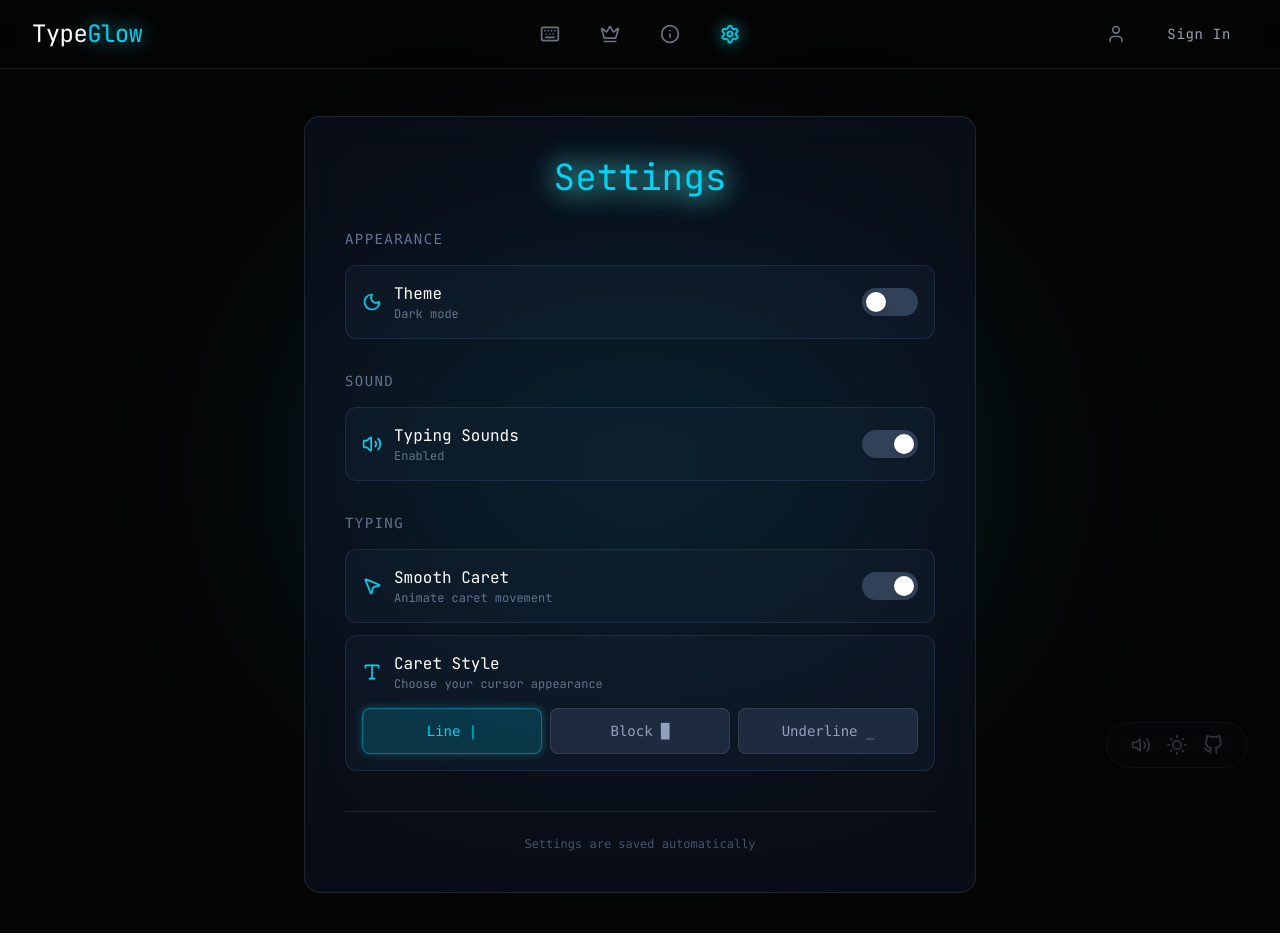
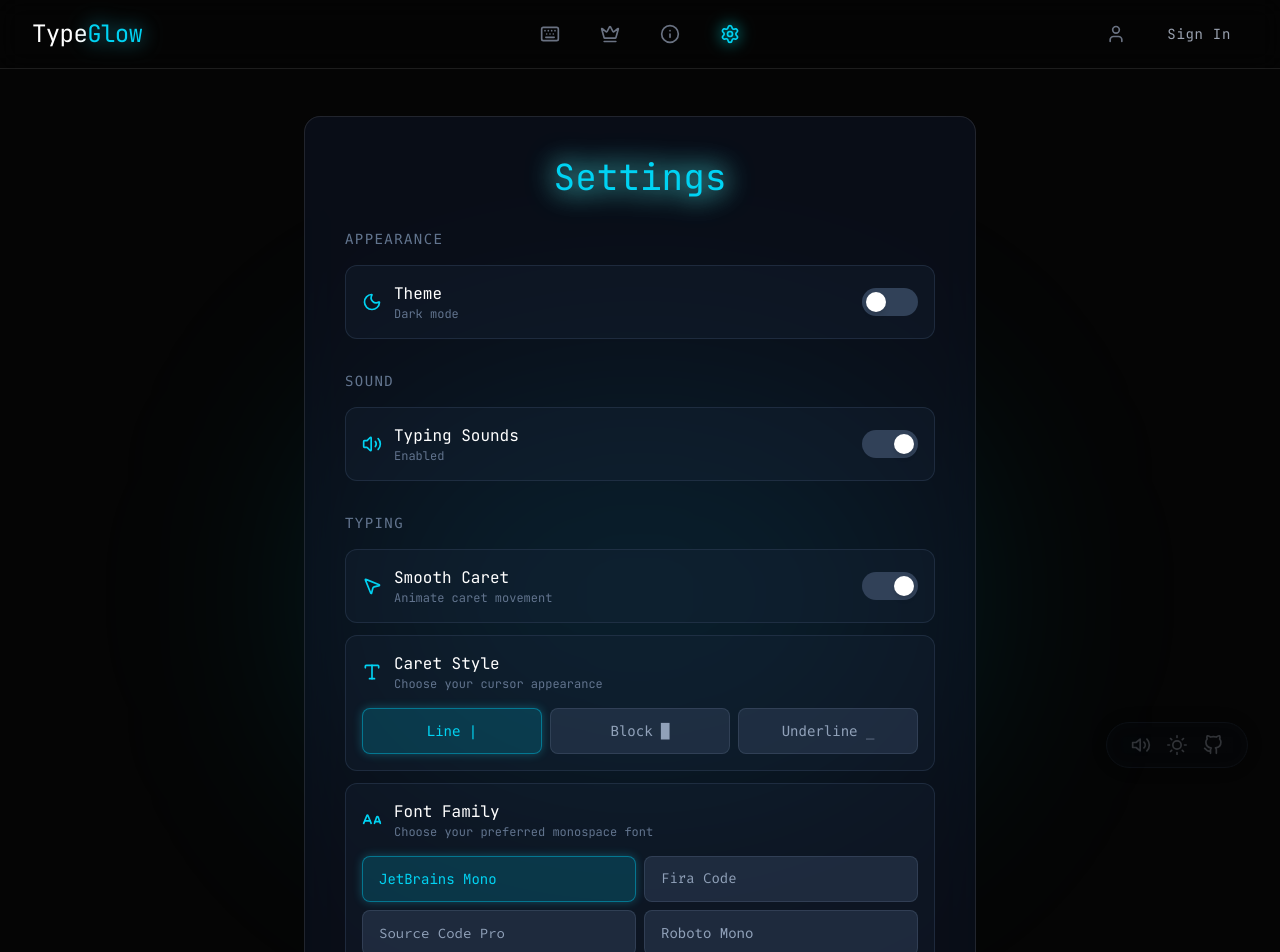
Before and after one commit to CyberSphinxxx/TypeGlow, a SvelteKit app: page /settings in a window 1280 px wide. Shown: the top 952 px of the page. Built offline with nearby package versions, Linux system fonts and the light colour scheme; no server answers.

Commit message:
feat: add Font Family selector UI to settings page

```diff
--- a/src/routes/settings/+page.svelte
+++ b/src/routes/settings/+page.svelte
@@ -6,7 +6,10 @@
     import {
         smoothCaret,
         caretStyle,
+        fontFamily,
+        FONT_OPTIONS,
         type CaretStyle,
+        type FontFamily,
     } from "$lib/stores/settingsStore";
     import {
         Sun,
@@ -15,6 +18,7 @@
         VolumeX,
         Type,
         MousePointer2,
+        ALargeSmall,
     } from "lucide-svelte";
 
     const caretStyles: { value: CaretStyle; label: string }[] = [
@@ -37,6 +41,10 @@
 
     function setCaretStyle(style: CaretStyle) {
         caretStyle.set(style);
+    }
+
+    function setFontFamily(font: FontFamily) {
+        fontFamily.set(font);
     }
 </script>
 
@@ -226,6 +234,37 @@
                             {/each}
                         </div>
                     </div>
+
+                    <!-- Font Family -->
+                    <div
+                        class="bg-slate-800/30 rounded-xl border border-slate-700/50 p-4"
+                    >
+                        <div class="flex items-center gap-3 mb-4">
+                            <ALargeSmall class="w-5 h-5 text-cyan-400" />
+                            <div>
+                                <div class="text-white font-['JetBrains_Mono']">
+                                    Font Family
+                                </div>
+                                <div class="text-xs text-slate-500">
+                                    Choose your preferred monospace font
+                                </div>
+                            </div>
+                        </div>
+                        <div class="grid grid-cols-2 gap-2">
+                            {#each FONT_OPTIONS as font}
+                                <button
+                                    onclick={() => setFontFamily(font.value)}
+                                    class="py-3 px-4 rounded-lg text-sm transition-all duration-200 text-left
+                                    {$fontFamily === font.value
+                                        ? 'bg-cyan-500/20 text-cyan-400 border border-cyan-500/50 shadow-[0_0_10px_rgba(34,211,238,0.3)]'
+                                        : 'bg-slate-700/50 text-slate-400 border border-slate-600/50 hover:bg-slate-700 hover:text-white'}"
+                                    style="font-family: {font.stack}"
+                                >
+                                    {font.label}
+                                </button>
+                            {/each}
+                        </div>
+                    </div>
                 </div>
             </section>
         </div>
```
